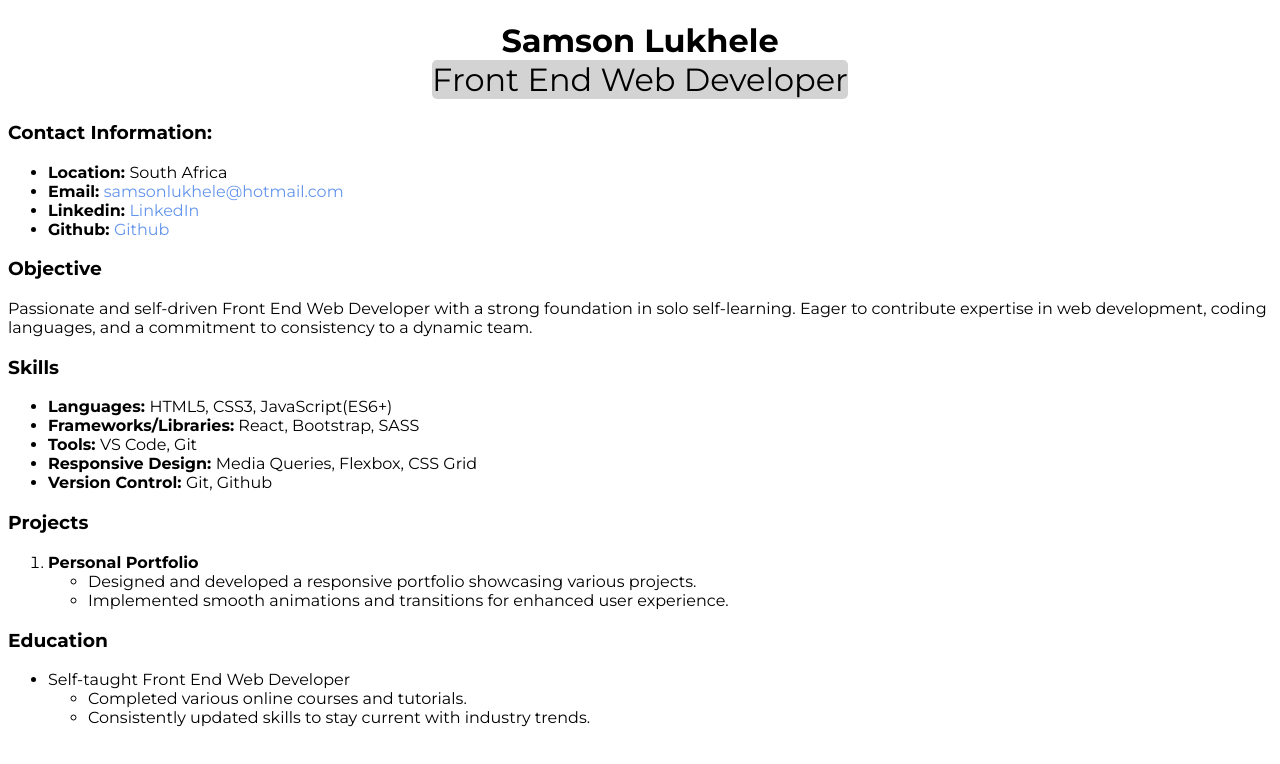
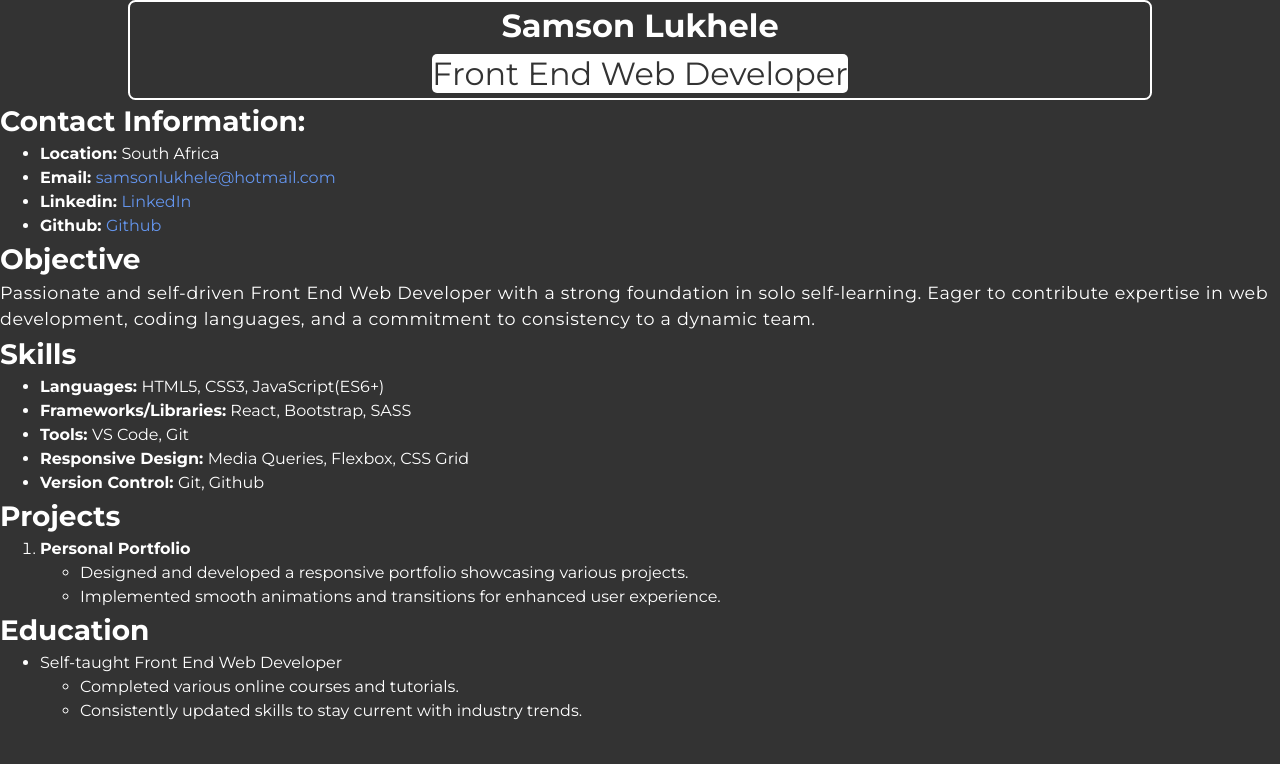
Before and after one commit to markuptitan/webdev, a plain HTML site: page biography/index.html in a window 1280 px wide. Drawn offline with Linux system fonts and the light colour scheme.

Commit message:
Modify the styles further to enhance the UI

```diff
--- a/css/style.css
+++ b/css/style.css
@@ -1,14 +1,43 @@
+* {
+  margin: 0;
+}
+
 #header {
-  font-weight: 100;
-  background-color: lightgray;
+  font-weight: 400;
+  background-color: #fff;
+  color: #333;
   border-radius: 5px;
 }
 
+h1 {
+  font-size: 2em;
+}
+
+h3 {
+  font-size: 1.75em;
+}
+
+p {
+  font-size: 1.1em;
+  font-weight: normal;
+  letter-spacing: 0.5px;
+  word-spacing: 0.5px;
+}
+
 body {
-    font-family: 'Montserrat';
+  font-size: 16px;
+  font-family: "Montserrat", sans-serif;
+  line-height: 1.5;
+  color: #fff;
+  background-color: #333;
 }
 
 header {
+  margin: 0;
+  margin-left: 10%;
+  margin-right: 10%;
+  border: 2px solid #fff;
+  border-radius: 7.5px;
   text-align: center;
 }
 
@@ -25,3 +54,7 @@ a {
   color: cornflowerblue;
   text-decoration: none;
 }
+
+a:hover {
+  color: aqua;
+}
```
